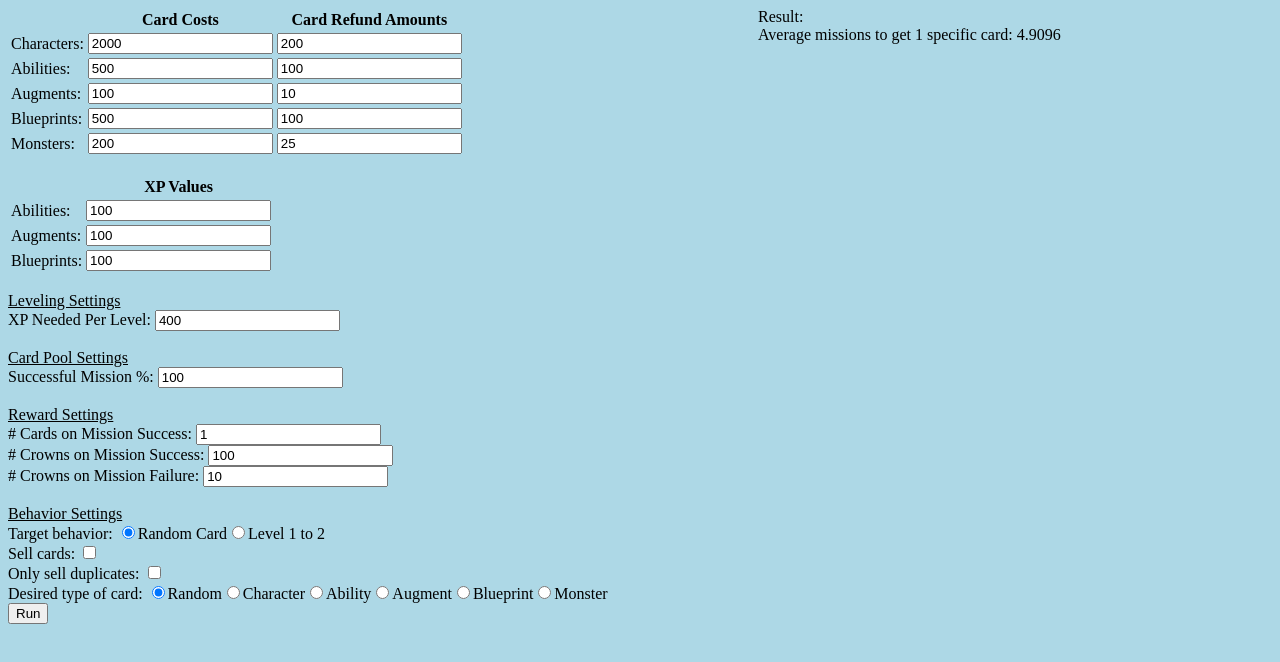
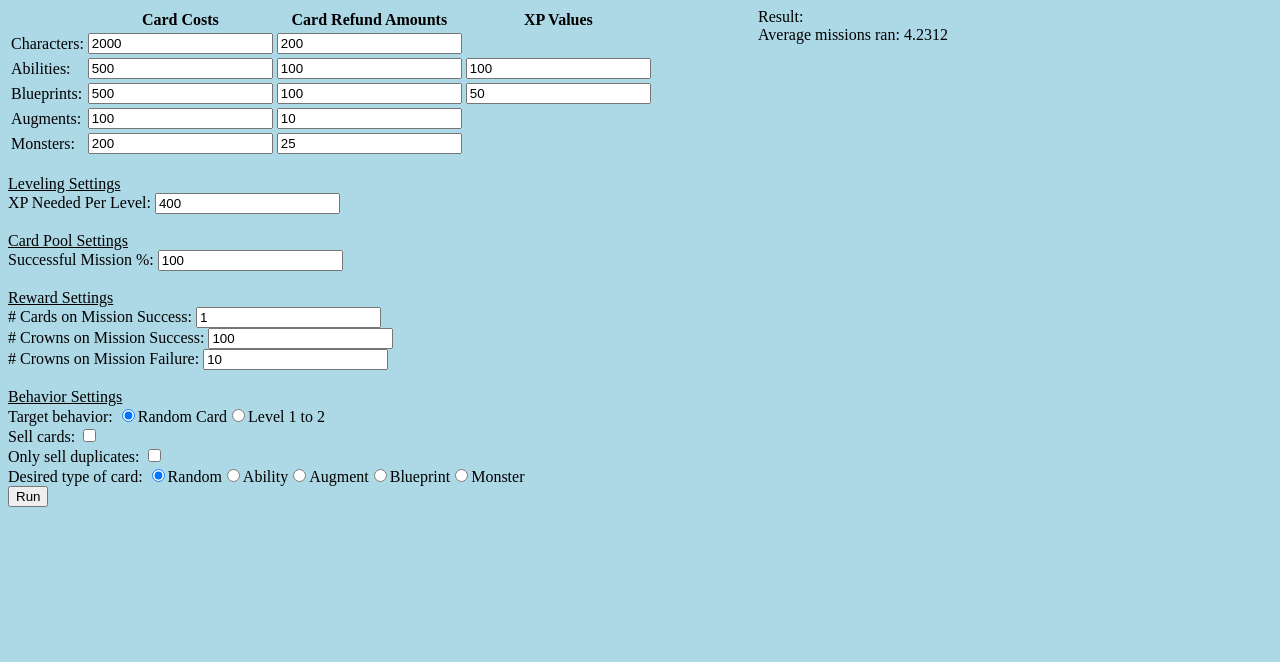
Before and after one commit to FromRust/FromRust.github.io, a plain HTML site: page EconomySim/index.html in a window 1280 px wide. Both pictures are taken after a click on the button "Run". Drawn offline with Linux system fonts and the light colour scheme.

Commit message:
implementing level up sim, minus buying cards
next step is to implement targeting cards to buy to help level. that will be tricky :)

```diff
--- a/EconomySim/index.html
+++ b/EconomySim/index.html
@@ -18,7 +18,7 @@
 		<div id="costSettingsContainer">
 			<table id="costSettingsTable">
 				<tr>
-					<th></th><th>Card Costs</th><th>Card Refund Amounts</th>
+					<th></th><th>Card Costs</th><th>Card Refund Amounts</th><th>XP Values</th>
 				</tr>
 				<tr>
 					<td>Characters:</td>
@@ -29,6 +29,13 @@
 					<td>Abilities:</td>
 					<td><input type="text" id="abilityCardCost" value=500 /></td>
 					<td><input type="text" id="abilityCardRefund" value=100 /></td>
+					<td><input type="text" id="abilityCardXP" value=100 /></td>
+				</tr>
+				<tr>
+					<td>Blueprints:</td>
+					<td><input type="text" id="blueprintCardCost" value=500 /></td>
+					<td><input type="text" id="blueprintCardRefund" value=100 /></td>
+					<td><input type="text" id="blueprintCardXP" value=50 /></td>
 				</tr>
 				<tr>
 					<td>Augments:</td>
@@ -36,34 +43,9 @@
 					<td><input type="text" id="augmentCardRefund" value=10 /></td>
 				</tr>
 				<tr>
-					<td>Blueprints:</td>
-					<td><input type="text" id="blueprintCardCost" value=500 /></td>
-					<td><input type="text" id="blueprintCardRefund" value=100 /></td>
-				</tr>
-				<tr>
 					<td>Monsters:</td>
 					<td><input type="text" id="monsterCardCost" value=200 /></td>
 					<td><input type="text" id="monsterCardRefund" value=25 /></td>
-				</tr>
-			</table>
-		</div>
-		<br />
-		<div id="xpSettingsContainer">
-			<table id="xpSettingsTable">
-				<tr>
-					<th></th><th>XP Values</th>
-				</tr>
-				<tr>
-					<td>Abilities:</td>
-					<td><input type="text" id="abilityCardXP" value=100 /></td>
-				</tr>
-				<tr>
-					<td>Augments:</td>
-					<td><input type="text" id="augmentCardXP" value=100 /></td>
-				</tr>
-				<tr>
-					<td>Blueprints:</td>
-					<td><input type="text" id="blueprintCardXP" value=100 /></td>
 				</tr>
 			</table>
 		</div>
@@ -90,7 +72,7 @@
 			Target behavior: <input type="radio" name="desiredTarget" value=1 checked>Random Card<input type="radio" name="desiredTarget" value=2>Level 1 to 2<br />
 			Sell cards: <input type="checkbox" id="sellCards"><br />
 			Only sell duplicates: <input type="checkbox" id="onlySellDuplicates"><br />
-			Desired type of card: <input type="radio" name="desiredCardType" value=0 checked>Random<input type="radio" name="desiredCardType" value=1>Character<input type="radio" name="desiredCardType" value=2>Ability<input type="radio" name="desiredCardType" value=3>Augment<input type="radio" name="desiredCardType" value=4>Blueprint<input type="radio" name="desiredCardType" value=5>Monster<br />
+			Desired type of card: <input type="radio" name="desiredCardType" value=0 checked>Random<input type="radio" name="desiredCardType" value=1>Ability<input type="radio" name="desiredCardType" value=2>Augment<input type="radio" name="desiredCardType" value=3>Blueprint<input type="radio" name="desiredCardType" value=4>Monster<br />
 		</div>
 		<button id="run" onclick="runSims()">Run</button>
 	</div>
--- a/EconomySim/js/cardData.js
+++ b/EconomySim/js/cardData.js
@@ -1,82 +1,82 @@
 // card data
 // structure: {id (XYZ): { name: "xyz", type: XYZ }}
 var cardData = {};
-cardData[1] = {}; // characters
-cardData[2] = {}; // abilities
-cardData[3] = {}; // augments
-cardData[4] = {}; // blueprints
-cardData[5] = {}; // monsters
+//cardData[1] = {}; // characters
+cardData[1] = {}; // abilities
+cardData[2] = {}; // augments
+cardData[3] = {}; // blueprints
+cardData[4] = {}; // monsters
 
 // characters
-cardData[1][1] = { name: "Lucky Jack", type: 1 };
-cardData[1][2] = { name: "Buster", type: 1 };
-cardData[1][3] = { name: "Andrea", type: 1 };
-cardData[1][4] = { name: "Lena", type: 1 };
+//cardData[1][1] = { name: "Lucky Jack", type: 1 };
+//cardData[1][2] = { name: "Buster", type: 1 };
+//cardData[1][3] = { name: "Andrea", type: 1 };
+//cardData[1][4] = { name: "Lena", type: 1 };
 
 //abilities
-cardData[2][1] = { character: 1, name: "Brace for Impact", type: 2 };
-cardData[2][2] = { character: 1, name: "Ready for Round 2", type: 2 };
-cardData[2][3] = { character: 1, name: "Adrenaline Surge", type: 2 };
-cardData[2][4] = { character: 1, name: "Patch Yourself Up", type: 2 };
-cardData[2][5] = { character: 1, name: "Fight Through the Pain", type: 2 };
-cardData[2][6] = { character: 1, name: "Blaze of Glory", type: 2 };
-cardData[2][7] = { character: 2, name: "Called Shot", type: 2 };
-cardData[2][8] = { character: 2, name: "Overwatch", type: 2 };
-cardData[2][9] = { character: 2, name: "The Long Watch", type: 2 };
-cardData[2][10] = { character: 2, name: "Draw a Bead", type: 2 };
-cardData[2][11] = { character: 2, name: "Know Your Enemy", type: 2 };
-cardData[2][12] = { character: 2, name: "Saw You Coming", type: 2 };
-cardData[2][13] = { character: 3, name: "Scout Ahead", type: 2 };
-cardData[2][14] = { character: 3, name: "Animate Scrap", type: 2 };
-cardData[2][15] = { character: 3, name: "Jerry-Rig", type: 2 };
-cardData[2][16] = { character: 3, name: "We Have the Technology", type: 2 };
-cardData[2][17] = { character: 3, name: "Resourceful", type: 2 };
-cardData[2][18] = { character: 4, name: "Backup Singer", type: 2 };
-cardData[2][19] = { character: 4, name: "Tempo Shift", type: 2 };
-cardData[2][20] = { character: 4, name: "Up to Eleven", type: 2 };
-cardData[2][21] = { character: 4, name: "Soothing Melody", type: 2 };
-cardData[2][22] = { character: 4, name: "Presto", type: 2 };
-cardData[2][23] = { character: 4, name: "On a Loop", type: 2 };
+cardData[1][1] = { xp: 100, character: 1, name: "Brace for Impact", type: 2 };
+cardData[1][2] = { xp: 100, character: 1, name: "Ready for Round 2", type: 2 };
+cardData[1][3] = { xp: 100, character: 1, name: "Adrenaline Surge", type: 2 };
+cardData[1][4] = { xp: 100, character: 1, name: "Patch Yourself Up", type: 2 };
+cardData[1][5] = { xp: 100, character: 1, name: "Fight Through the Pain", type: 2 };
+cardData[1][6] = { xp: 100, character: 1, name: "Blaze of Glory", type: 2 };
+cardData[1][7] = { xp: 100, character: 2, name: "Called Shot", type: 2 };
+cardData[1][8] = { xp: 100, character: 2, name: "Overwatch", type: 2 };
+cardData[1][9] = { xp: 100, character: 2, name: "The Long Watch", type: 2 };
+cardData[1][10] = { xp: 100, character: 2, name: "Draw a Bead", type: 2 };
+cardData[1][11] = { xp: 100, character: 2, name: "Know Your Enemy", type: 2 };
+cardData[1][12] = { xp: 100, character: 2, name: "Saw You Coming", type: 2 };
+cardData[1][13] = { xp: 100, character: 3, name: "Scout Ahead", type: 2 };
+cardData[1][14] = { xp: 100, character: 3, name: "Animate Scrap", type: 2 };
+cardData[1][15] = { xp: 100, character: 3, name: "Jerry-Rig", type: 2 };
+cardData[1][16] = { xp: 100, character: 3, name: "We Have the Technology", type: 2 };
+cardData[1][17] = { xp: 100, character: 3, name: "Resourceful", type: 2 };
+cardData[1][18] = { xp: 100, character: 4, name: "Backup Singer", type: 2 };
+cardData[1][19] = { xp: 100, character: 4, name: "Tempo Shift", type: 2 };
+cardData[1][20] = { xp: 100, character: 4, name: "Up to Eleven", type: 2 };
+cardData[1][21] = { xp: 100, character: 4, name: "Soothing Melody", type: 2 };
+cardData[1][22] = { xp: 100, character: 4, name: "Presto", type: 2 };
+cardData[1][23] = { xp: 100, character: 4, name: "On a Loop", type: 2 };
 
 //augments
-cardData[3][1] = { name: "+1 CP", type: 3 };
-cardData[3][2] = { name: "+2 CP", type: 3 };
-cardData[3][3] = { name: "+1 EP", type: 3 };
-cardData[3][4] = { name: "+2 EP", type: 3 };
+cardData[2][1] = { xp: 0, name: "+1 CP", type: 3 };
+cardData[2][2] = { xp: 0, name: "+2 CP", type: 3 };
+cardData[2][3] = { xp: 0, name: "+1 EP", type: 3 };
+cardData[2][4] = { xp: 0, name: "+2 EP", type: 3 };
 
 //blueprints
-cardData[4][1] = { character: 1, name: "Magnetic Coils", type: 4 };
-cardData[4][2] = { character: 1, name: "Legs-O-Skeleton", type: 4 };
-cardData[4][3] = { character: 1, name: "Homebrew Stims", type: 4 };
-cardData[4][4] = { character: 1, name: "Auto-Injector", type: 4 };
-cardData[4][5] = { character: 1, name: "Trophy Bag", type: 4 };
-cardData[4][6] = { character: 1, name: "Biohazard Suit", type: 4 };
-cardData[4][7] = { character: 1, name: "Laced Syringes", type: 4 };
-cardData[4][8] = { character: 2, name: "Scope", type: 4 };
-cardData[4][9] = { character: 2, name: "Chameleon Suit", type: 4 };
-cardData[4][10] = { character: 2, name: "Laser Assisted Aim", type: 4 };
-cardData[4][11] = { character: 2, name: "Radioactive Ammo", type: 4 };
-cardData[4][12] = { character: 2, name: "Explosive Shells", type: 4 };
-cardData[4][13] = { character: 3, name: "Build-a-Bomb Kit", type: 4 };
-cardData[4][14] = { character: 3, name: "Moon Boots", type: 4 };
-cardData[4][15] = { character: 3, name: "Rechargable Power Core", type: 4 };
-cardData[4][16] = { character: 3, name: "Shorter Fuses", type: 4 };
-cardData[4][17] = { character: 3, name: "Supply Drone", type: 4 };
-cardData[4][18] = { character: 3, name: "Hotwired Gear", type: 4 };
-cardData[4][19] = { character: 4, name: "Treble Amplifier", type: 4 };
-cardData[4][20] = { character: 4, name: "Stereo Microphone", type: 4 };
-cardData[4][21] = { character: 4, name: "Echo Shielding", type: 4 };
-cardData[4][22] = { character: 4, name: "Microphone Bolas", type: 4 };
-cardData[4][23] = { character: 4, name: "Polysynth Soundtable", type: 4 };
-cardData[4][24] = { character: 4, name: "Equalizer", type: 4 };
+cardData[3][1] = { xp: 50, character: 1, name: "Magnetic Coils", type: 4 };
+cardData[3][2] = { xp: 50, character: 1, name: "Legs-O-Skeleton", type: 4 };
+cardData[3][3] = { xp: 50, character: 1, name: "Homebrew Stims", type: 4 };
+cardData[3][4] = { xp: 50, character: 1, name: "Auto-Injector", type: 4 };
+cardData[3][5] = { xp: 50, character: 1, name: "Trophy Bag", type: 4 };
+cardData[3][6] = { xp: 50, character: 1, name: "Biohazard Suit", type: 4 };
+cardData[3][7] = { xp: 50, character: 1, name: "Laced Syringes", type: 4 };
+cardData[3][8] = { xp: 50, character: 2, name: "Scope", type: 4 };
+cardData[3][9] = { xp: 50, character: 2, name: "Chameleon Suit", type: 4 };
+cardData[3][10] = { xp: 50, character: 2, name: "Laser Assisted Aim", type: 4 };
+cardData[3][11] = { xp: 50, character: 2, name: "Radioactive Ammo", type: 4 };
+cardData[3][12] = { xp: 50, character: 2, name: "Explosive Shells", type: 4 };
+cardData[3][13] = { xp: 50, character: 3, name: "Build-a-Bomb Kit", type: 4 };
+cardData[3][14] = { xp: 50, character: 3, name: "Moon Boots", type: 4 };
+cardData[3][15] = { xp: 50, character: 3, name: "Rechargable Power Core", type: 4 };
+cardData[3][16] = { xp: 50, character: 3, name: "Shorter Fuses", type: 4 };
+cardData[3][17] = { xp: 50, character: 3, name: "Supply Drone", type: 4 };
+cardData[3][18] = { xp: 50, character: 3, name: "Hotwired Gear", type: 4 };
+cardData[3][19] = { xp: 50, character: 4, name: "Treble Amplifier", type: 4 };
+cardData[3][20] = { xp: 50, character: 4, name: "Stereo Microphone", type: 4 };
+cardData[3][21] = { xp: 50, character: 4, name: "Echo Shielding", type: 4 };
+cardData[3][22] = { xp: 50, character: 4, name: "Microphone Bolas", type: 4 };
+cardData[3][23] = { xp: 50, character: 4, name: "Polysynth Soundtable", type: 4 };
+cardData[3][24] = { xp: 50, character: 4, name: "Equalizer", type: 4 };
 
 //monsters
 //TBD - don't need these yet
-cardData[5][1] = { name: "TestMonsterCard", type: 5 };
-cardData[5][2] = { name: "TestMonsterCard", type: 5 };
-cardData[5][3] = { name: "TestMonsterCard", type: 5 };
-cardData[5][4] = { name: "TestMonsterCard", type: 5 };
-cardData[5][5] = { name: "TestMonsterCard", type: 5 };
+cardData[4][1] = { xp: 0, name: "TestMonsterCard", type: 5 };
+cardData[4][2] = { xp: 0, name: "TestMonsterCard", type: 5 };
+cardData[4][3] = { xp: 0, name: "TestMonsterCard", type: 5 };
+cardData[4][4] = { xp: 0, name: "TestMonsterCard", type: 5 };
+cardData[4][5] = { xp: 0, name: "TestMonsterCard", type: 5 };
 
 // this is a real hacky way to create a static lookup table so we can do things like
 // "give me a random card from the entire pool"
--- a/EconomySim/js/sim.js
+++ b/EconomySim/js/sim.js
@@ -46,33 +46,40 @@ var totalCrowns = 0;
 // e.g. {1: {2: {numOwned = 1}, 3: {numOwned = 4}, etc} }}
 var cardCollection = {};
 
-// for sims, what card we try to target
+// character collection data
+// for now this is just an array of XPs
+// 1 = LJ, 2 = Buster, 3 = Andrea, 4 = Lena
+var characterCollection = [0, 0, 0, 0, 0];
+
+// for sims, what card we try to target at any given time
+// sometimes this is random, sometimes it's specific, like when we're
+// going for level ups
 var desiredCard = {type: 0, id: 0};
 
 // helper functions to grab costs and such
 function getCost(type)
 {
+  /*if(type == 1)
+  {
+    return characterCardCost;
+  }*/
+
   if(type == 1)
   {
-    return characterCardCost;
+    return abilityCardCost;
   }
 
   if(type == 2)
   {
-    return abilityCardCost;
+    return augmentCardCost;
   }
 
   if(type == 3)
   {
-    return augmentCardCost;
+    return blueprintCardCost;
   }
 
   if(type == 4)
-  {
-    return blueprintCardCost;
-  }
-
-  if(type == 5)
   {
     return monsterCardCost;
   }
@@ -82,27 +89,27 @@ function getCost(type)
 
 function getRefund(type)
 {
+  /*if(type == 1)
+  {
+    return characterCardRefund;
+  }*/
+
   if(type == 1)
   {
-    return characterCardRefund;
+    return abilityCardRefund;
   }
 
   if(type == 2)
   {
-    return abilityCardRefund;
+    return augmentCardRefund;
   }
 
   if(type == 3)
   {
-    return augmentCardRefund;
+    return blueprintCardRefund;
   }
 
   if(type == 4)
-  {
-    return blueprintCardRefund;
-  }
-
-  if(type == 5)
   {
     return monsterCardRefund;
   }
@@ -138,9 +145,25 @@ function gatherData() {
   monsterCardRefund = getFormValue("monsterCardRefund");
 
   abilityCardXP = getFormValue("abilityCardXP");
-  augmentCardXP = getFormValue("augmentCardXP");
+  //augmentCardXP = getFormValue("augmentCardXP"); // temporarily disabling this
   blueprintCardXP = getFormValue("blueprintCardXP");
+
   xpPerLevel = getFormValue("xpPerLevel");
+
+  // replace xp values in card data
+  // this is redundant at the moment, but we will need this later,
+  // when we have a way to do individual card settings
+  var abilityCardKeys = Object.keys(cardData[1]);
+  for(var x = 0; x < abilityCardKeys.length; x++)
+  {
+    cardData[1][abilityCardKeys[x]].xp = abilityCardXP;
+  }
+
+  var blueprintKeys = Object.keys(cardData[3]);
+  for(var x = 0; x < blueprintKeys.length; x++)
+  {
+    cardData[3][blueprintKeys[x]].xp = blueprintCardXP;
+  }
 }
 
 function runSims() {
@@ -171,10 +194,17 @@ function runSims() {
       // if we didn't get the card we want, let's see if we can buy it here
       if(!stopCondition)
       {
-        if(totalCrowns >= getCost(desiredCard.type))
+        if(desiredTarget == 1 && totalCrowns >= getCost(desiredCard.type))
         {
           // we can! we are done
           stopCondition = true;
+        }
+
+        // for desiredTarget 2, we should try to buy a card we don't have yet
+        if(desiredTarget == 2)
+        {
+          tryBuyCardForXP(1);
+          stopCondition = checkStopCondition();
         }
       }
     }
@@ -200,16 +230,18 @@ function runSims() {
 function resetCardCollection()
 {
   cardCollection = {};
-  for(var x = 1; x < 6; x++)
+  for(var x = 1; x < Object.keys(cardData).length; x++)
   {
     cardCollection[x] = {};
   }
+
+  characterCollection = [0, 0, 0, 0, 0];
 }
 
 function displayResults()
 {
   var innerHTMLString = "";
-  innerHTMLString += "Average missions to get 1 specific card: " + getAvgMissions() + "<br />";
+  innerHTMLString += "Average missions ran: " + getAvgMissions() + "<br />";
   document.getElementById("result").innerHTML = innerHTMLString;
 }
 
@@ -249,7 +281,7 @@ function runSingleSim() {
   if(checkStopCondition()) { return true; }
 
   // if we aren't, try selling cards!
-  if(sellCards)
+  if(desiredTarget == 1 && sellCards)
   {
     trySellCards();
   }
@@ -268,10 +300,16 @@ function checkStopCondition()
 
   if(desiredTarget == 2)
   {
-    return true;
+    // for this test, we're just going until we have lvl 2 on Lucky Jack
+    return calculateLevel(1) >= 1;
   }
 
   return false;
+}
+
+function calculateLevel(champion)
+{
+  return characterCollection[champion] / xpPerLevel;
 }
 
 function runMission()
@@ -293,7 +331,7 @@ function selectRandomCard(type)
   {
     card.type = type;
     var numCards = (Object.keys(cardData[type])).length;
-    card.id = cardData[type][Math.floor(Math.random() * numCards) + 1];
+    card.id = cardData[type][Math.floor(Math.random() * numCards) + 1].id;
   }
 
   return card;
@@ -301,21 +339,50 @@ function selectRandomCard(type)
 
 function getCard(cardType, cardId)
 {
+  var shouldAddXP = false;
   if(cardCollection[cardType] == null)
   {
     cardCollection[cardType] = {};
     cardCollection[cardType][cardId] = {};
     cardCollection[cardType][cardId].numOwned = 1;
+    shouldAddXP = true;
   }
   else if(cardCollection[cardType][cardId] == null)
   {
     cardCollection[cardType][cardId] = {};
     cardCollection[cardType][cardId].numOwned = 1;
+    shouldAddXP = true;
   }
   else
   {
     cardCollection[cardType][cardId].numOwned++;
   }
+
+  if(shouldAddXP)
+  {
+    if(cardType == 1 || cardType == 3)
+    {
+      var character = cardData[cardType][cardId].character;
+      var amount = cardData[cardType][cardId].xp;
+      characterCollection[character] += amount;
+    }
+  }
+}
+
+function tryBuyCardForXP(character)
+{
+  // for now, we're just targeting Lucky Jack.
+  // so find the first card we don't own on him and try to buy it.
+
+  // first, bail if we don't have enough for abilities or blueprints.
+  if(totalCrowns < abilityCardCost && totalCrowns < blueprintCardCost)
+  {
+    return;
+  }
+
+  // ok. if we have enough for an ability, let's try that first, since they give the most xp
+  // so, first: find the first card we DON'T have for this character
+
 }
 
 function trySellCards()
@@ -339,7 +406,16 @@ function trySellCards()
       if(!onlySellDuplicates && numCards >= 1)
       {
         cardCollection[type][id].numOwned--;
-        if(numCards == 1) { delete cardCollection[type][id]; }
+        if(numCards == 1) {
+          delete cardCollection[type][id];
+          // also, remove the XP if applicable
+          if(type == 1 || type == 3)
+          {
+            var character = cardData[type][id].character;
+            var amount = cardData[type][id].xp;
+            characterCollection[character] += amount;
+          }
+        }
         totalCrowns += getRefund(type);
       }
     }
```
